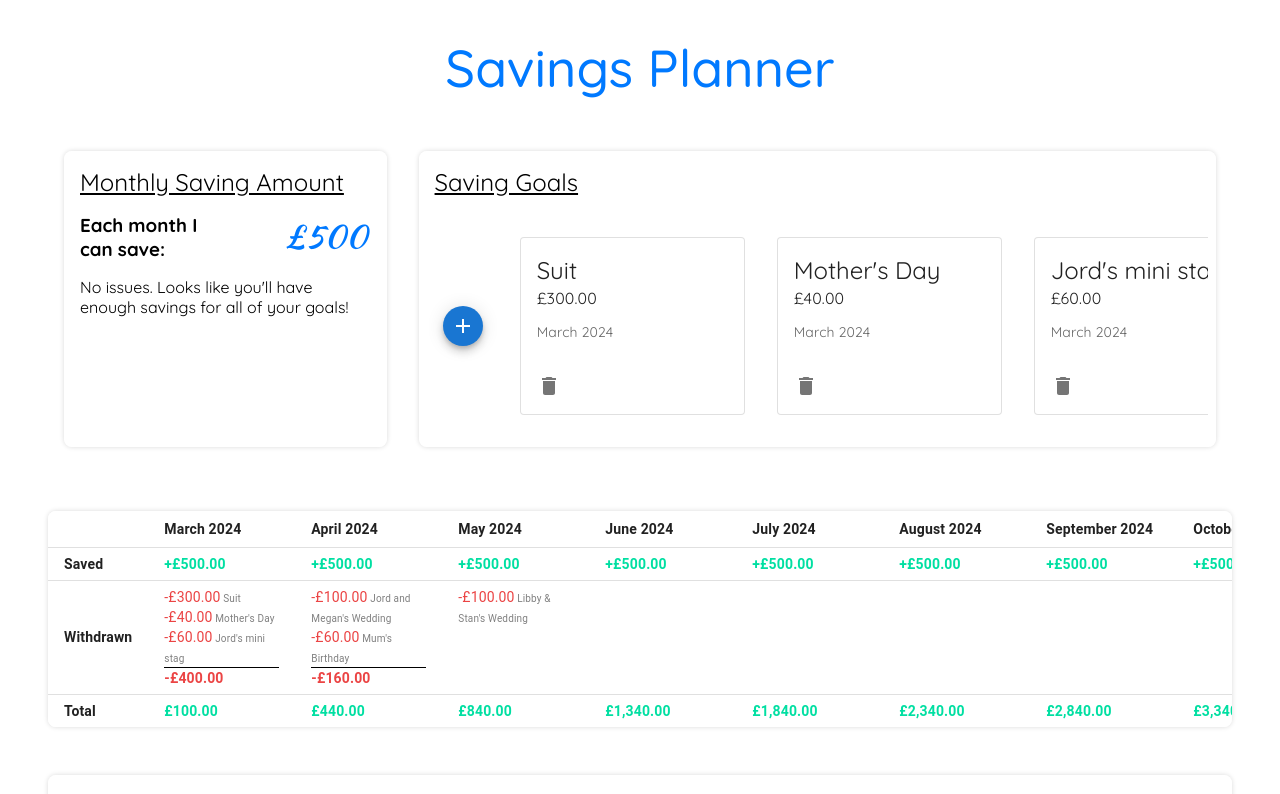
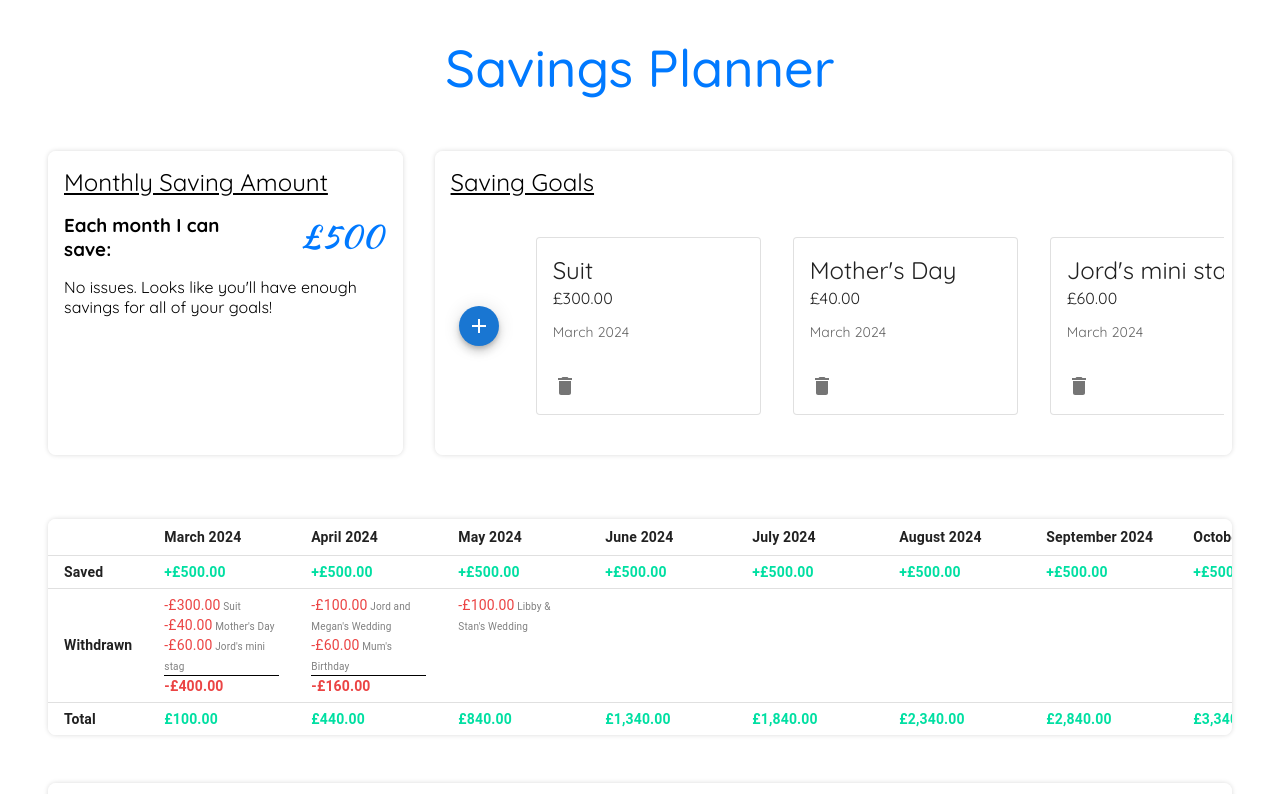
Before and after one commit to AKP-13/savings-planner, a React (Create React App) app: page / in a window 1280 px wide. Shown: the top 794 px of the page. Built offline with nearby package versions, Linux system fonts and the light colour scheme.

Commit message:
Create a global Container component

```diff
--- /dev/null
+++ b/src/globalStyles.ts
@@ -0,0 +1,15 @@
+import styled from 'styled-components';
+
+type StyleProps = {
+  $margin: string;
+  $width: string;
+};
+
+export const Container = styled.div<StyleProps>`
+  background-color: rgba(255, 255, 255, 0.7);
+  border-radius: 8px;
+  box-shadow: rgba(0, 0, 0, 0.15) 0px 0px 5px;
+  margin: ${({ $margin }) => $margin};
+  padding: 0.5rem;
+  width: ${({ $width }) => $width};
+`;
--- a/src/monthlySavingAmount/MonthlySavingAmount.tsx
+++ b/src/monthlySavingAmount/MonthlySavingAmount.tsx
@@ -11,9 +11,9 @@ import {
   PoundSign,
   SavingsAmount,
   SavingsAmountContainer,
-  Title,
-  Container
+  Title
 } from './styles';
+import { Container } from '../globalStyles';
 import { SetTableData, TableData, TotalSaved } from '../types';
 import { returnGoalsWithIssues } from './helpers';
 import { initialMonthlySavingAmount } from '../utils/constants';
@@ -85,7 +85,7 @@ const MonthlySavingAmount: FunctionComponent<Props> = ({ tableData, setTableData
   };
 
   return (
-    <Container>
+    <Container $margin="1rem 1rem 1rem 0" $width="33%">
       <Title>Monthly Saving Amount</Title>
       <SavingsAmountContainer>
         <SavingsAmount>Each month I can save:</SavingsAmount>
--- a/src/monthlySavingAmount/styles.ts
+++ b/src/monthlySavingAmount/styles.ts
@@ -3,15 +3,6 @@ import styled from 'styled-components';
 type StyleProps = {
   $type?: 'success' | 'error' | 'warning';
 };
-
-export const Container = styled.div`
-  background-color: rgba(255, 255, 255, 0.7);
-  border-radius: 8px;
-  box-shadow: rgba(0, 0, 0, 0.15) 0px 0px 5px;
-  margin: 1rem;
-  padding: 0.5rem;
-  width: 33%;
-`;
 
 export const Title = styled.h2`
   margin: 0.5rem;
--- a/src/savingGoals/SavingGoals.tsx
+++ b/src/savingGoals/SavingGoals.tsx
@@ -1,17 +1,8 @@
 import React from 'react';
-import styled from 'styled-components';
 import { AddNewSavingItem, SavingItems } from './index';
 import { SetTableData, TableData } from '../types';
 import { Title } from '../monthlySavingAmount/styles';
-
-const Container = styled.div`
-  background-color: rgba(255, 255, 255, 0.7);
-  border-radius: 8px;
-  box-shadow: rgba(0, 0, 0, 0.15) 0px 0px 5px;
-  margin: 1rem;
-  padding: 0.5rem 0.5rem 0 0.5rem;
-  width: 66%;
-`;
+import { Container } from '../globalStyles';
 
 const SavingGoals = ({
   tableData,
@@ -20,7 +11,7 @@ const SavingGoals = ({
   tableData: TableData;
   setTableData: SetTableData;
 }) => (
-  <Container>
+  <Container $width="66%" $margin="1rem 0 1rem 1rem">
     <Title>Saving Goals</Title>
 
     <div style={{ alignItems: 'center', display: 'flex' }}>
```
